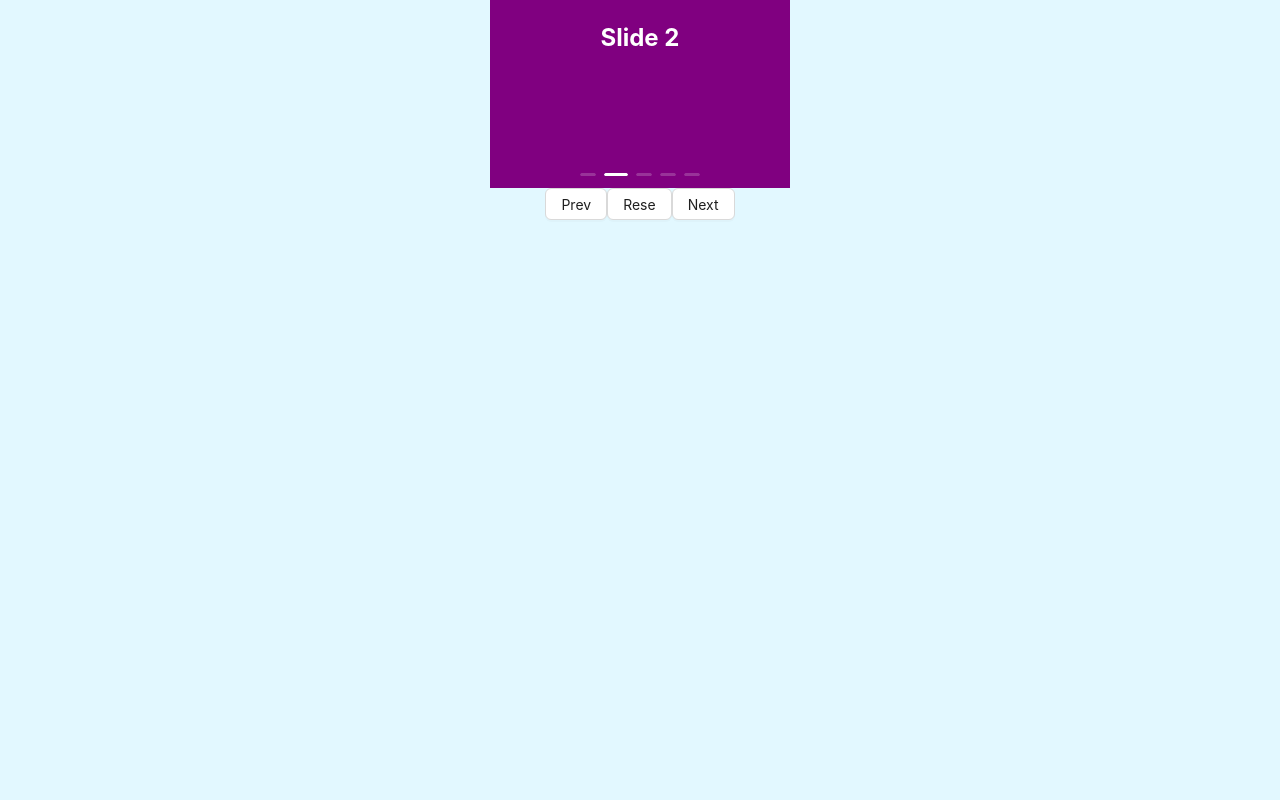
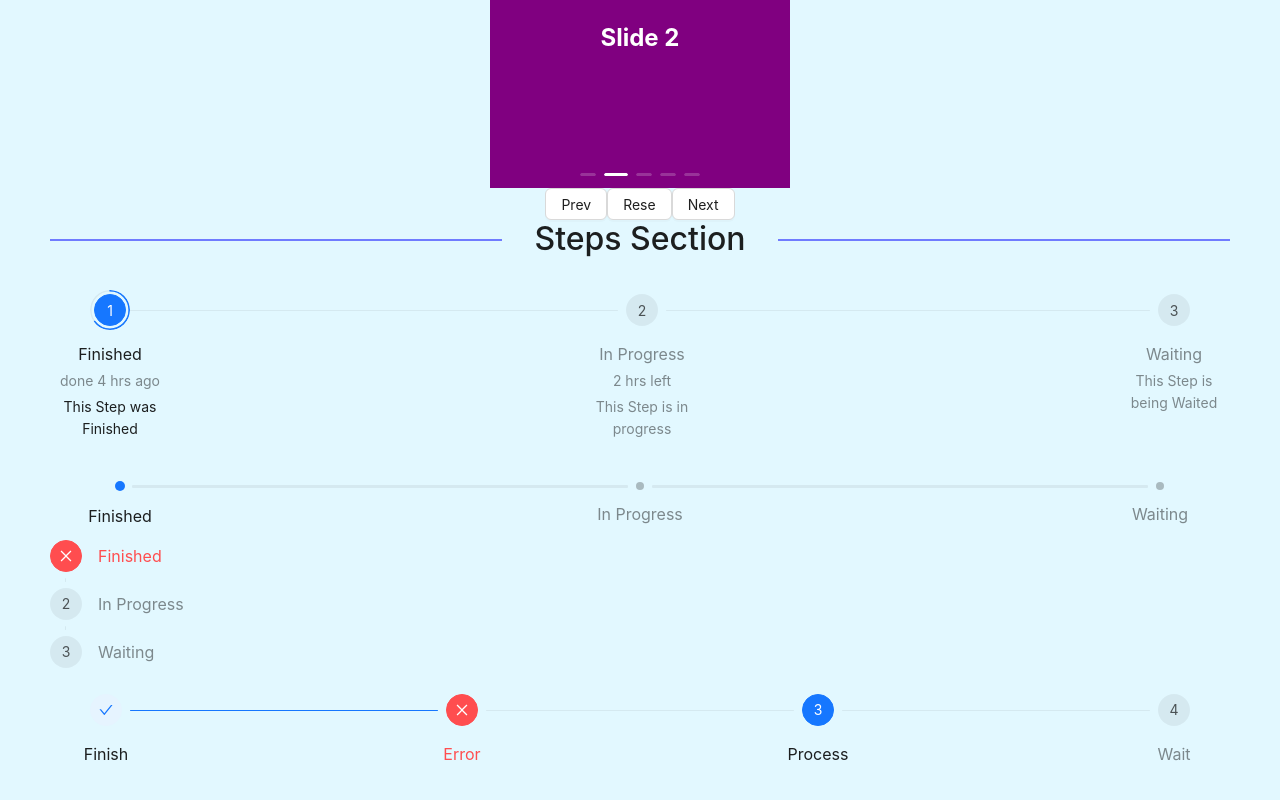
Before and after one commit to Ismoil00/AntDesign__Tutorial-01, a React (Create React App) app: page / in a window 1280 px wide. Shown: the part 6102-6902 px from the top of the page. Before the commit the page ends 6340 px from the top, so only its background shows below. Built offline with nearby package versions, Linux system fonts and the light colour scheme; no server answers; the HTML template or start-up script is replaced by a standard one.

Commit message:
Steps Video Tutorial was covered at this current time

```diff
--- a/src/App.js
+++ b/src/App.js
@@ -13,6 +13,7 @@ import Avatar from "./Avatar";
 import Corusel from "./Corusel";
 import Paginations from "./Paginations";
 import Tab from "./Tab";
+import StepsSection from "./StepsSec";
 
 function App() {
   const verDivider = {
@@ -93,7 +94,11 @@ function App() {
         Date Pickers
       </Divider>
 
-      <DatePicker picker="date" />
+      <DatePicker
+        picker="date"
+        rootClassName="rootClass"
+        popupClassName="popupClass"
+      />
       <TimePicker picker="date" />
       <DatePicker.RangePicker picker="date" />
 
@@ -150,6 +155,16 @@ function App() {
       </Divider>
 
       <Corusel />
+
+      <Divider
+        orientation="center"
+        style={{ borderColor: "blue", fontSize: "2rem" }}
+      >
+        Steps Section
+      </Divider>
+
+      <StepsSection />
+
     </div>
   );
 }
--- /dev/null
+++ b/src/StepsSec.js
@@ -0,0 +1,77 @@
+import { Steps } from "antd";
+import { useState } from "react";
+const { Step } = Steps;
+
+const StepsSection = () => {
+  const items = [
+    {
+      title: "Finished",
+      description: "This Step was Finished",
+      subTitle: "done 4 hrs ago",
+    },
+    {
+      title: "In Progress",
+      description: "This Step is in progress",
+      subTitle: "2 hrs left",
+    },
+    {
+      title: "Waiting",
+      description: "This Step is being Waited",
+    },
+  ];
+  const [current, setCurrent] = useState(0);
+  const [dotCur, setDotCur] = useState(0);
+  const [vertCur, setVertCur] = useState(0);
+
+  return (
+    <>
+      <Steps
+        percent={65}
+        direction="horizontal"
+        current={current}
+        items={items}
+        labelPlacement="vertical"
+        onChange={(c) => {
+          setCurrent(c);
+        }}
+      />
+      <br />
+      <Steps
+        current={dotCur}
+        items={[
+          { title: "Finished" },
+          { title: "In Progress" },
+          { title: "Waiting" },
+        ]}
+        progressDot={true}
+        onChange={(c) => {
+          setDotCur(c);
+        }}
+      />
+      <Steps
+        direction="vertical"
+        current={vertCur}
+        status="error"
+        items={[
+          { title: "Finished" },
+          { title: "In Progress" },
+          { title: "Waiting" },
+        ]}
+        onChange={(c) => {
+          setVertCur(c);
+        }}
+      />
+      <Steps
+        items={[
+          { status: "finish", title: "Finish" },
+          { status: "error", title: "Error" },
+          { status: "process", title: "Process" },
+          { status: "wait", title: "Wait" },
+        ]}
+        labelPlacement="vertical"
+      />
+    </>
+  );
+};
+
+export default StepsSection;
```
